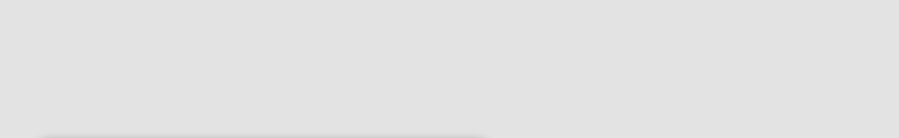
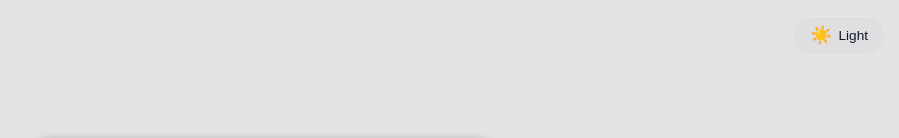
Before and after one commit to Dlevy004/kanban-webapp, a React (Vite) app in the folder frontend/: page /auth in a window 1280 px wide. Shown: the top 138 px of the page, without its empty margins (379-1278 px from the left). Built offline with nearby package versions, Linux system fonts and the light colour scheme.

Commit message:
feat(theme): add ThemeToggle component to AuthPage for theme switching

```diff
--- a/frontend/src/pages/AuthPage.jsx
+++ b/frontend/src/pages/AuthPage.jsx
@@ -2,6 +2,7 @@ import React, { useState } from "react";
 import { useNavigate } from "react-router-dom";
 import axios from "axios";
 import '../pages/AuthPage.css';
+import ThemeToggle from '../components/ThemeToggle.jsx';
 
 function isValidUsername(username) {
   return username.length >= 3 && username.length <= 15;
@@ -113,6 +114,11 @@ function AuthPage() {
 
     return (
         <div className="auth-page-wrapper">
+
+            <div style={{ position: 'absolute', top: '1rem', right: '1rem', zIndex: 10 }}>
+                <ThemeToggle />
+            </div>
+
         <div className={isLoginView ? 'container' : 'container active'}>
             <div className="forms">
 
```
